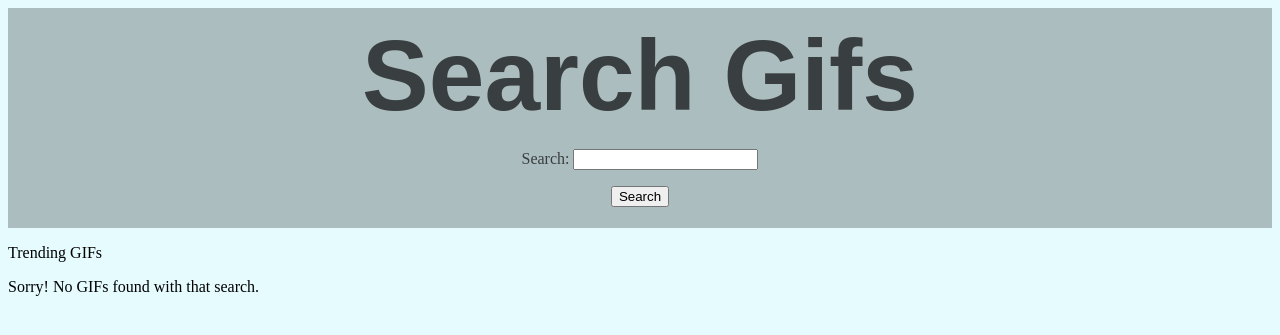
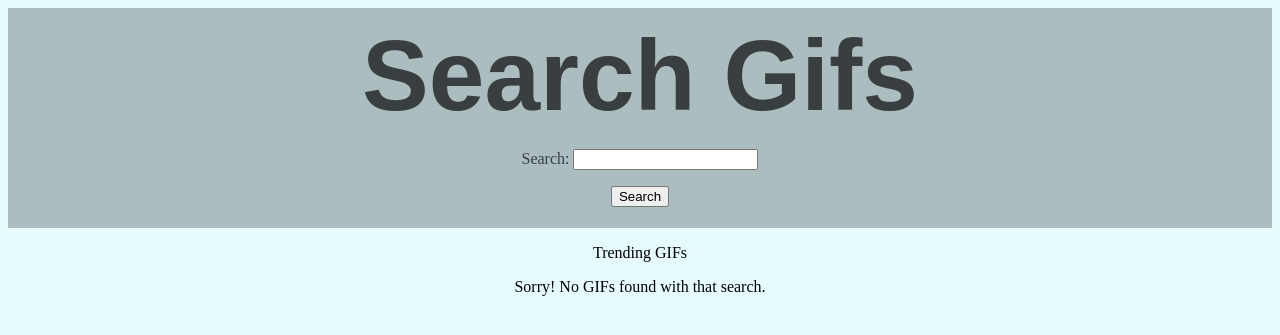
Before and after one commit to angelinaolmedo7/Gifsearch, a Flask app: page / in a window 1280 px wide. Shown: the top 335 px of the page. Run offline with Flask 2, Linux system fonts and the light colour scheme; data that the repository does not hold is empty.

Commit message:
centered gifs

```diff
--- a/static/style.css
+++ b/static/style.css
@@ -19,3 +19,9 @@ body {
     padding-top: 10px;
     padding-bottom: 10px;
 }
+
+#gifs {
+    /* align-items: center; */
+    width: 100%;
+    text-align: center;
+}
--- a/templates/index.html
+++ b/templates/index.html
@@ -16,20 +16,19 @@
         <button type='submit'>Search</button>
     </form>
 </div>
-
+<div id='gifs'>
     {% if trending %}
         <p>
         Trending GIFs
         </p>
     {% endif %}
+    <!-- For loop to loop over GIFs passed in from the server -->
     {% for url in urls %}
+        <!-- For each gif, include the 'gif.html' template to display it -->
         {% include 'gif.html' %}
     {% endfor %}
     {% if urls|length == 0 %}
         Sorry! No GIFs found with that search.
     {% endif %}
-<!-- TODO: Make a for loop to loop over GIFs passed in from the server -->
-
-<!-- TODO: For each gif, include the 'gif.html' template to display it -->
-
+</div>
 {% endblock body %}
```
Lines whose indentation alone changed are shown as unchanged.
